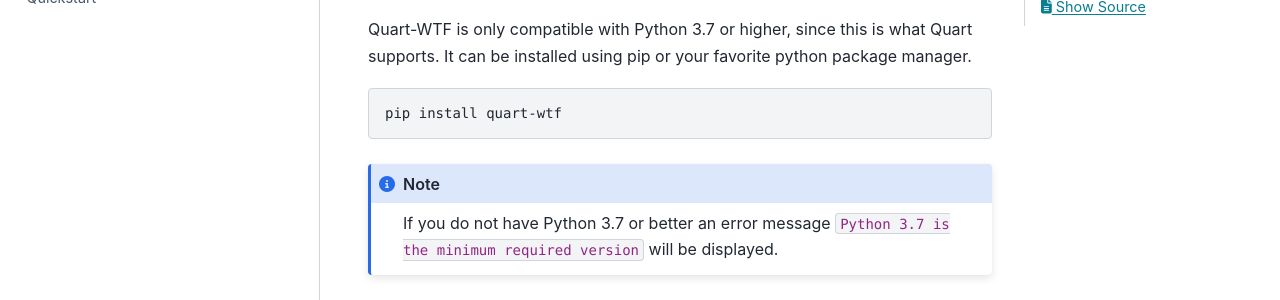
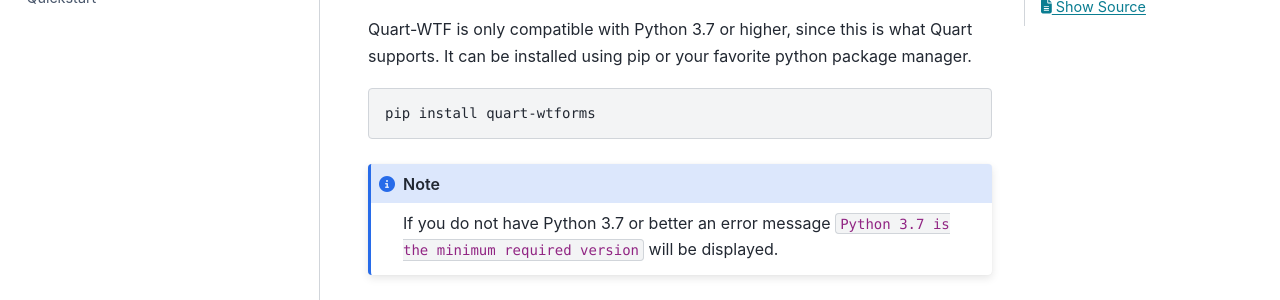
Before and after one commit to Quart-Addons/quart-wtf, a Sphinx documentation site: the page built from docs/tutorials/installation.rst, in a window 1280 px wide. Shown: the part 193-493 px from the top of the page. Built offline with Sphinx 7.4.7 and the PyData theme 0.15.4, drawn with Linux system fonts in a browser that asks for light colours; pages that are not in the unit, such as notebooks, are missing from menus.

Commit message:
Changed package name.

```diff
--- a/docs/tutorials/installation.rst
+++ b/docs/tutorials/installation.rst
@@ -10,7 +10,7 @@
 
 .. code-block:: console
 
-    pip install quart-wtf
+    pip install quart-wtforms
 
 .. note::
     If you do not have Python 3.7 or better an error message ``Python 3.7
--- a/pyproject.toml
+++ b/pyproject.toml
@@ -1,5 +1,5 @@
 [tool.poetry]
-name = "quart-wtf"
+name = "quart-wtforms"
 version = "1.0.0"
 description = "Simple Integration of Quart and WTForms."
 authors = ["Chris Rood <quart.addons@gmail.com>"]
```
